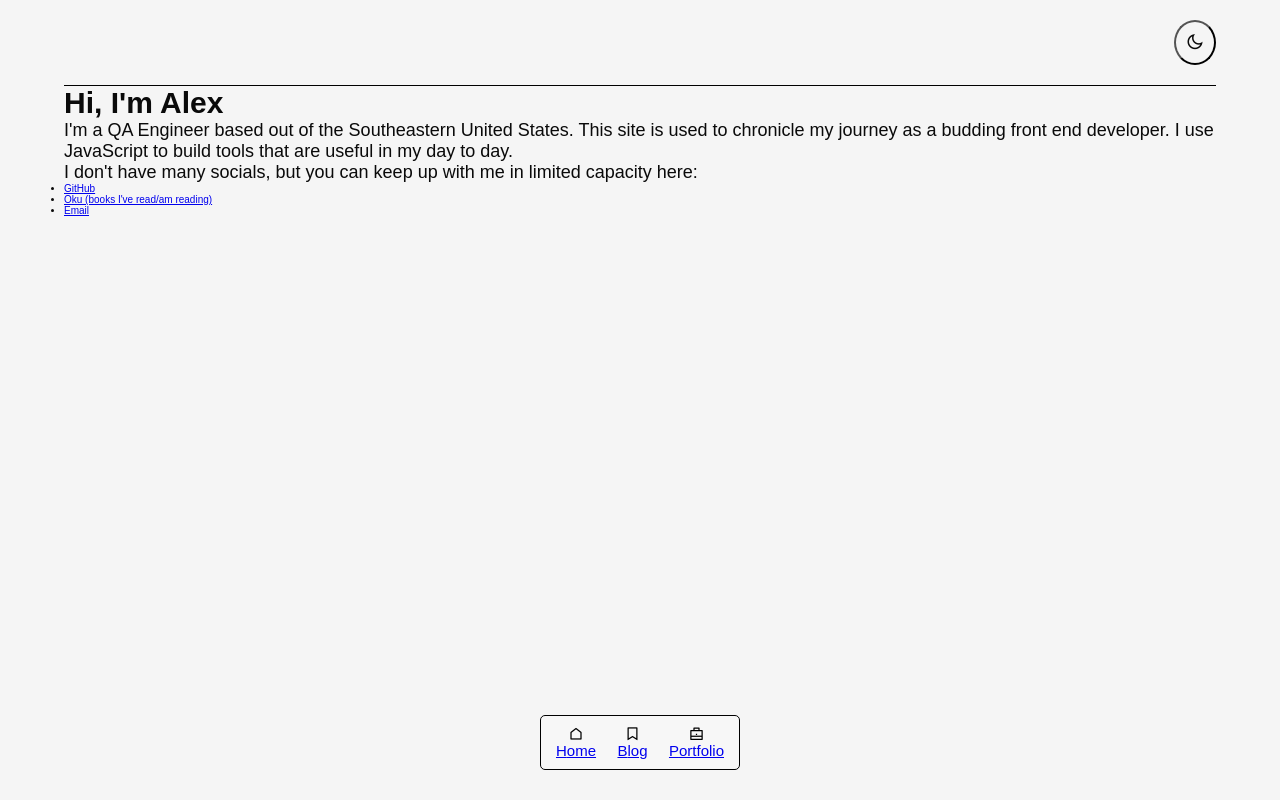
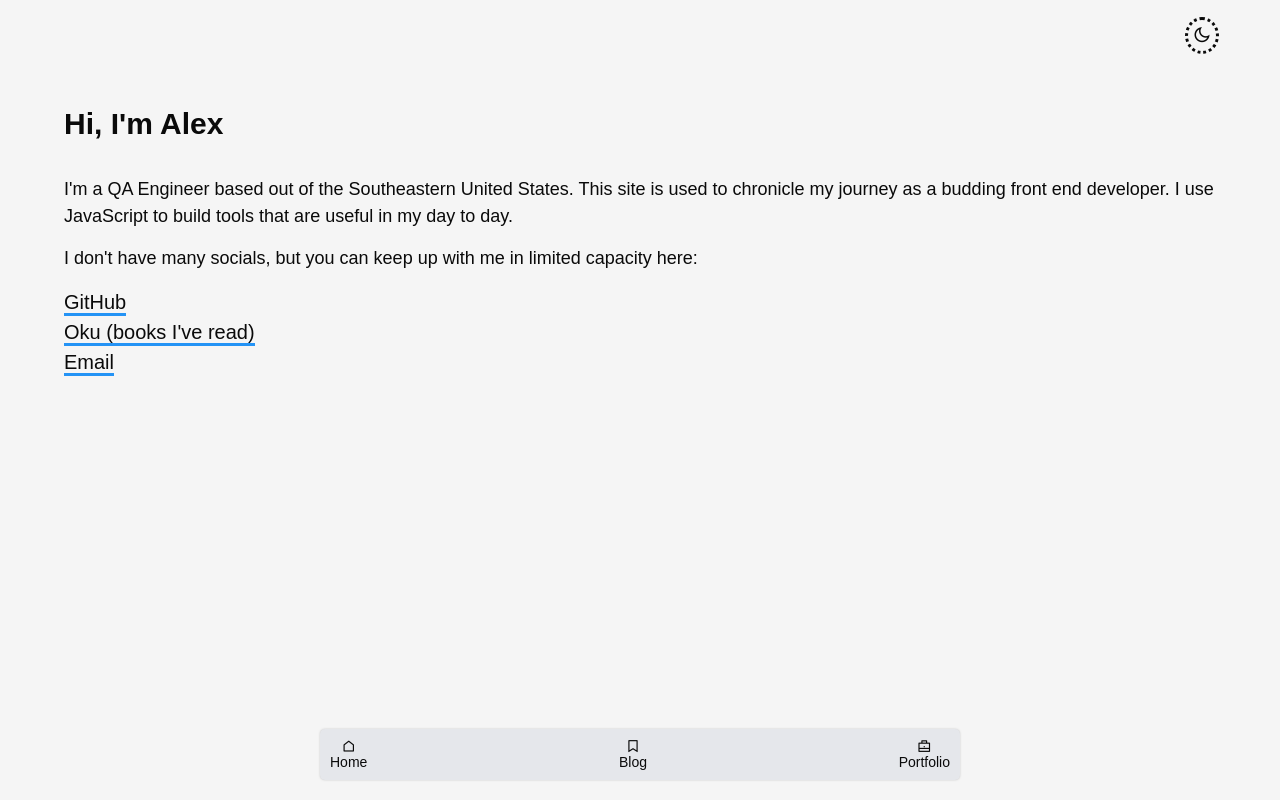
Before and after one commit to alex-j-garcia/blog, a React (Create React App) app: page / in a window 1280 px wide. Built offline with nearby package versions, Linux system fonts and the light colour scheme.

Commit message:
Adds styling to About and Menu

```diff
--- a/src/components/About/About.css
+++ b/src/components/About/About.css
@@ -1,7 +1,17 @@
-.about > h1 {
-  font-size: 3rem;
+.about {
+  line-height: 1.5;
 }
 
-.about > p {
+.about h1 {
+  font-size: 3rem;
+  margin: 30px 0;
+}
+
+.about p {
   font-size: 1.8rem;
+  margin-bottom: 15px;
 }
+
+.about a {
+  border-bottom: 3px solid hsl(208, 91%, 55%);
+}
--- a/src/components/About/About.js
+++ b/src/components/About/About.js
@@ -12,17 +12,29 @@ export default function About() {
       <p>I don't have many socials, but you can keep up with me in limited capacity here:</p>
       <ul>
         <li>
-          <a href='https://github.com/alex-j-garcia'>
+          <a
+            href='https://github.com/alex-j-garcia'
+            target='_blank'
+            rel='noreferrer'
+          >
             GitHub
           </a>
         </li>
         <li>
-          <a href='https://oku.club/user/losingsleep/'>
-            Oku (books I've read/am reading)
+          <a
+            href='https://oku.club/user/losingsleep/'
+            target='_blank'
+            rel='noreferrer'
+          >
+            Oku (books I've read)
           </a>
         </li>
         <li>
-          <a href='mailto:alexdominguez@fastmail.com'>
+          <a
+            href='mailto:alexdominguez@fastmail.com'
+            target='_blank'
+            rel='noreferrer'
+          >
             Email
           </a>
         </li>
--- a/src/components/Header/Header.css
+++ b/src/components/Header/Header.css
@@ -1,15 +1,20 @@
 header {
   display: flex;
   justify-content: flex-end;
-  border-bottom: 1px solid black;
   padding: 20px 0;
 }
 
 header > button {
-  padding: 10px;
+  padding: 5px;
   background: none;
+  border: none;
   border-radius: 50%;
   font-size: 1.8rem;
+  outline: dotted;
+}
+
+header > button:hover {
+  cursor: pointer;
 }
 
 .dark-theme button {
--- a/src/components/Menu/Menu.css
+++ b/src/components/Menu/Menu.css
@@ -1,34 +1,42 @@
 .Menu {
     position: absolute;
-    bottom: 30px;
-    left: 50%;
+    bottom: 20px;
+    left: 25%;
+    right: 25%;
 
-    width: 200px;
+    display: flex;
+    justify-content: space-between;
     padding: 10px;
-    margin-left: -100px;
     border-radius: 5px;
 
     font-size: 1.5rem;
-    background-color: #f7f7f7;
+    background-color: hsl(220, 13%, 91%);
     color: hsl(0, 0%, 0%);
 
-    border: 1px solid black;
+    box-shadow: 0px 0px 3px -1px hsla(0, 0%, 0%, 0.4);
+}
+
+.dark-theme .Menu {
+   box-shadow: 0px 0px 3px 0px hsl(0, 0%, 100%);
 }
 
 .Menu > ul {
     display: flex;
     justify-content: space-between;
 
-    list-style-type: none;
+    width: 100%;
 }
 
-.Menu-item-container {
+.Menu-item a {
+    font-size: 1.4rem;
+}
+
+.Menu-item > a {
     display: flex;
     flex-direction: column;
     align-items: center;
-    margin: 0 5px;
 }
 
-a::first-letter {
-    text-transform: uppercase;
+.dark-theme .Menu-item > a {
+    color: hsl(0, 0%, 0%);
 }
--- a/src/components/Menu/Menu.js
+++ b/src/components/Menu/Menu.js
@@ -4,9 +4,9 @@ import 'remixicon/fonts/remixicon.css';
 
 export default function Menu() {
   const menuConfig = [
-    ['home', 'home'],
-    ['blog', 'bookmark'],
-    ['portfolio', 'briefcase']
+    ['Home', 'home'],
+    ['Blog', 'bookmark'],
+    ['Portfolio', 'briefcase']
   ];
 
   const menuItems = menuConfig.map((menuItem, index) => {
@@ -14,10 +14,10 @@ export default function Menu() {
 
     return (
       <li key={index} className='Menu-item'>
-        <div className='Menu-item-container'>
+        <Link to={`/${item === 'home' ? '' : item}`}>
           <i className={`ri-${icon}-line`}></i>
-          <Link to={`/${item === 'home' ? '' : item}`}>{item}</Link>
-        </div>
+          <span>{item}</span>
+        </Link>
       </li>
     );
   });
--- a/src/index.css
+++ b/src/index.css
@@ -25,3 +25,24 @@ p, a {
   background-color: hsl(0, 0%, 96%);
   color: hsl(0, 0%, 4%);
 }
+
+ul {
+  list-style-type: none;
+}
+
+a {
+  text-decoration: none;
+  font-size: 2rem;
+}
+
+.light-theme a {
+  color: hsl(0, 0%, 4%);
+}
+
+.dark-theme a {
+  color:hsl(0, 0%, 96%);
+}
+
+a:hover {
+  cursor: pointer;
+}
```
